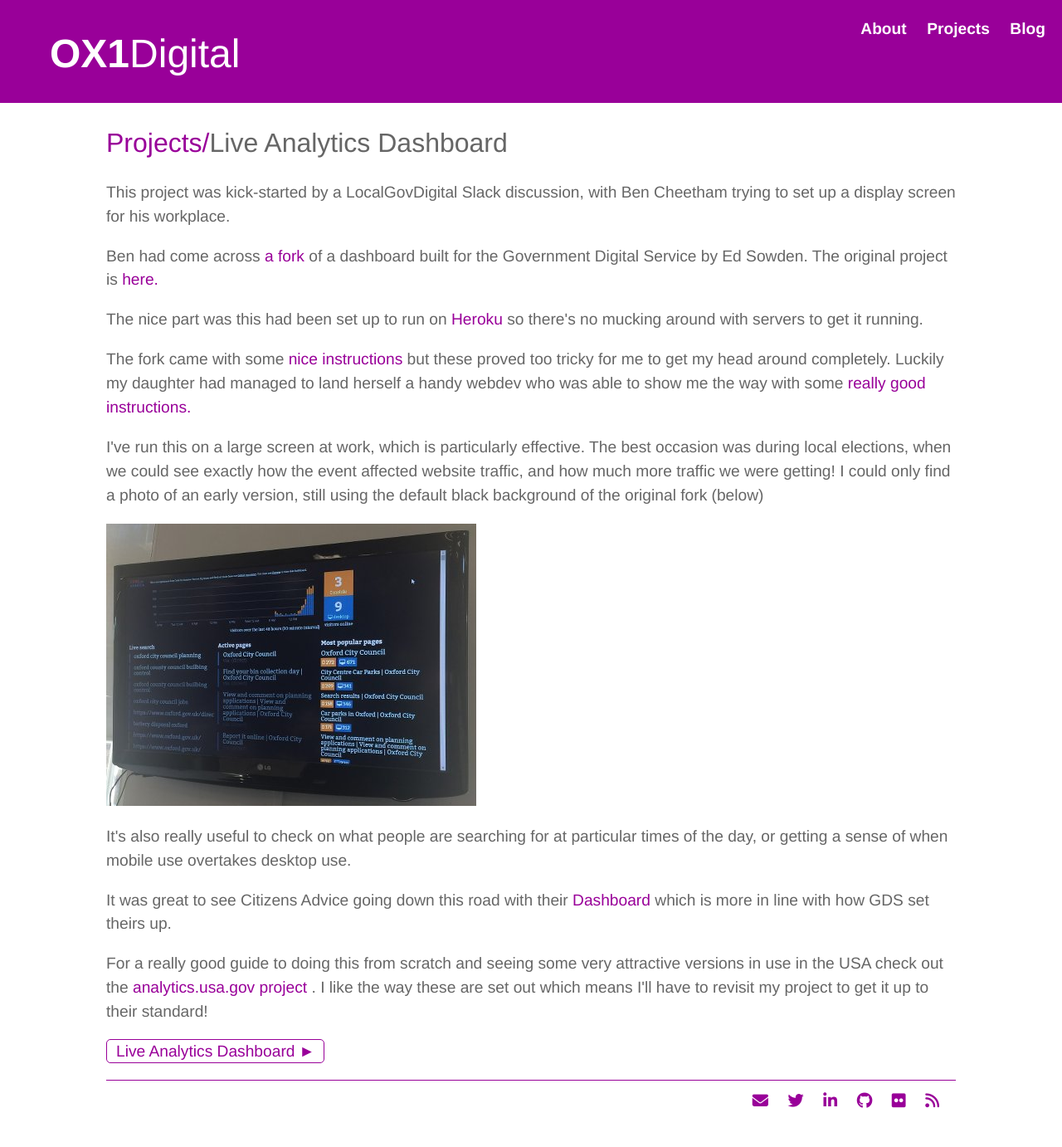
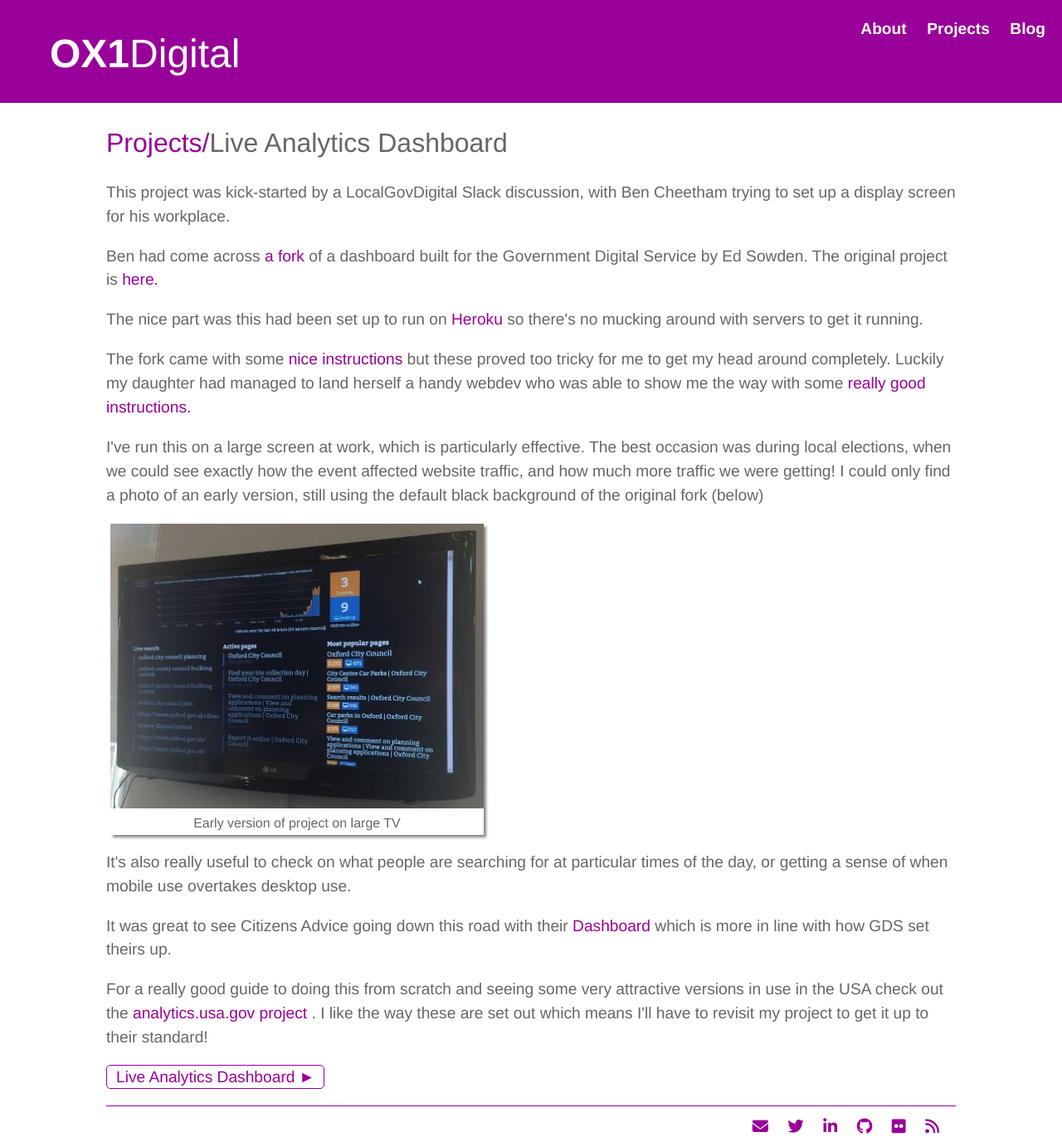
Before and after one commit to electronicdreamplant/electronicdreamplant.github.io, a Jekyll site: the page built from projects/herokuapp.html, in a window 1280 px wide. Shown: the whole page at 83% size. Built offline with Jekyll 4.4.1, drawn with Linux system fonts in a browser that asks for light colours; nearby versions of some CDN libraries; before the commit the page ends 1351 px from its top, so only the background shows below that.

Commit message:
Update herokuapp.html

```diff
--- a/projects/herokuapp.html
+++ b/projects/herokuapp.html
@@ -17,7 +17,10 @@ title: OX1Digital | Projects
 
   <p>I've run this on a large screen at work, which is particularly effective. The best occasion was during local elections, when we could see exactly how the event affected website traffic, and how much more traffic we were getting! I could only find a photo of an early version, still using the default black background of the original fork (below)</p>
 
-  <img src="../img/liveanalytics].jpg" alt="Live analytics dashboard on large screen TV">
+  <div class="img">
+    <img src="../img/liveanalytics].jpg" alt="Live analytics dashboard on large screen TV">
+    <div class="caption">Early version of project on large TV</div>
+  </div>
 
   <p>It's also really useful to check on what people are searching for at particular times of the day, or getting a sense of when mobile use overtakes desktop use.</p>
 
```
